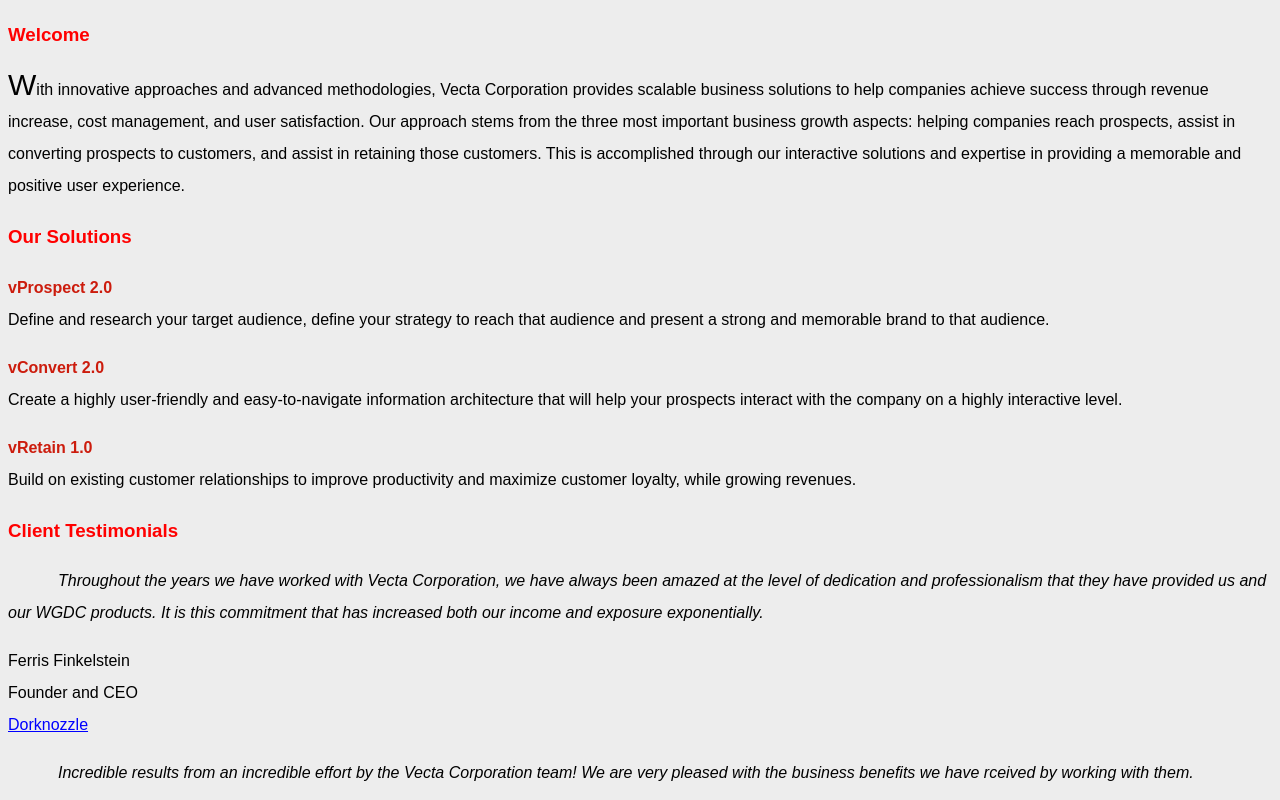
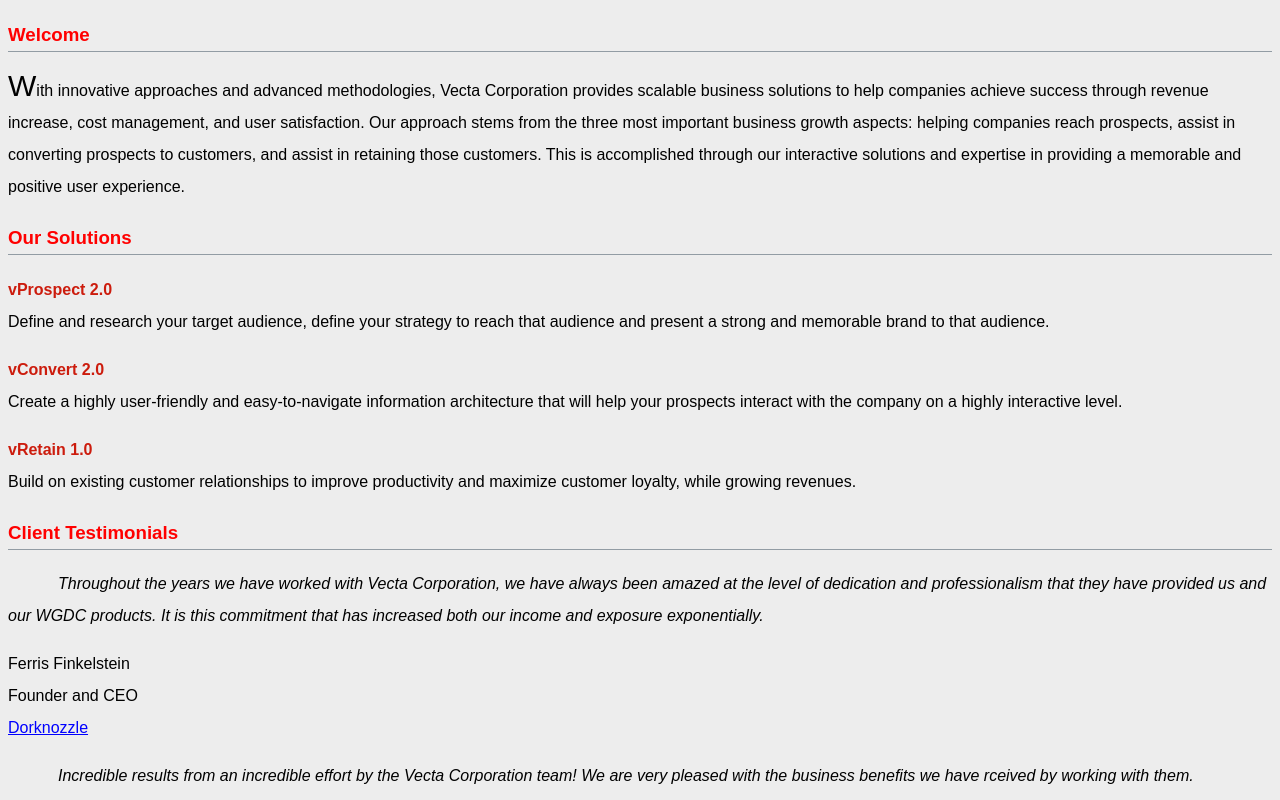
Before and after one commit to HARSHITHASAI-A/Assignment3, a plain HTML site: page part1/index.html in a window 1280 px wide. Shown: the top 800 px of the page. Drawn offline with Linux system fonts and the light colour scheme.

Commit message:
Updated
Updated

```diff
--- a/part1/styles/styles.css
+++ b/part1/styles/styles.css
@@ -7,7 +7,7 @@ body {
 
 h3 {
   color: red;
-  border-bottom: 1px #929CA4;
+  border-bottom: 1px solid #929CA4;
 }
 
 p:first-of-type::first-letter {
```
Also changed, not shown: part2/vectacorp/index.html (+10 -2 lines).
